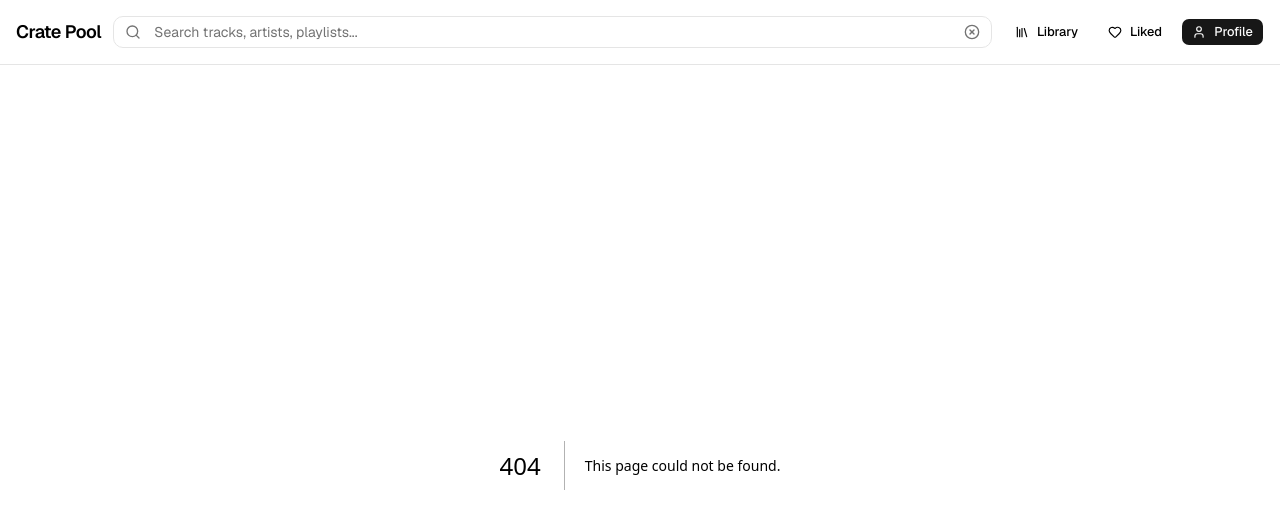
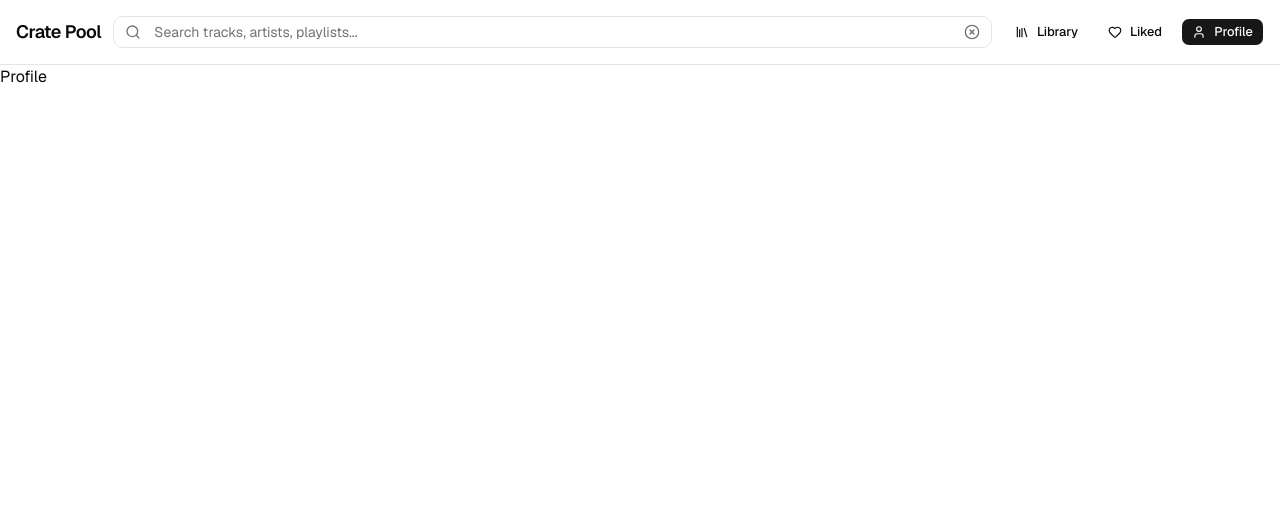
Before and after one commit to lberglind/record-pool, a Next.js app in the folder crate-pool/: page /profile in a window 1280 px wide. Before the commit this address had no page. Shown: the top 528 px of the page. Built offline with nearby package versions, Linux system fonts and the light colour scheme.

Commit message:
feat: added basic routing

```diff
--- /dev/null
+++ b/crate-pool/app/library/page.tsx
@@ -0,0 +1,8 @@
+
+import LibraryPresenter from "@/presenters/library-presenter"
+
+export default function LibraryPage() {
+    return (
+        <LibraryPresenter />
+    )
+}
--- /dev/null
+++ b/crate-pool/app/liked/page.tsx
@@ -0,0 +1,8 @@
+
+import LikedPresenter from "@/presenters/liked-presenter"
+
+export default function LikedPage() {
+    return (
+        <LikedPresenter />
+    )
+}
--- /dev/null
+++ b/crate-pool/app/profile/page.tsx
@@ -0,0 +1,8 @@
+
+import ProfilePresenter from "@/presenters/profile-presenter"
+
+export default function ProfilePage() {
+    return (
+        <ProfilePresenter />
+    )
+}
--- /dev/null
+++ b/crate-pool/presenters/library-presenter.tsx
@@ -0,0 +1,9 @@
+"use client"
+
+import LibraryView from "@/views/library-view"
+
+export default function LibraryPresenter() {
+    return (
+        <LibraryView />
+    )
+}
--- /dev/null
+++ b/crate-pool/presenters/liked-presenter.tsx
@@ -0,0 +1,9 @@
+"use client"
+
+import LikedView from "@/views/liked-view"
+
+export default function LikedPresenter() {
+    return (
+        <LikedView />
+    )
+}
--- /dev/null
+++ b/crate-pool/presenters/profile-presenter.tsx
@@ -0,0 +1,9 @@
+"use client"
+
+import ProfileView from "@/views/profile-view"
+
+export default function ProfilePresenter() {
+    return (
+        <ProfileView />
+    )
+}
--- /dev/null
+++ b/crate-pool/views/library-view.tsx
@@ -0,0 +1,7 @@
+export default function LibraryView() {
+    return (
+        <div>
+            <h1>Library</h1>
+        </div>
+    )
+}
--- /dev/null
+++ b/crate-pool/views/liked-view.tsx
@@ -0,0 +1,7 @@
+export default function LikedView() {
+    return (
+        <div>
+            <h1>Liked</h1>
+        </div>
+    )
+}
--- /dev/null
+++ b/crate-pool/views/profile-view.tsx
@@ -0,0 +1,7 @@
+export default function ProfileView() {
+    return (
+        <div>
+            <h1>Profile</h1>
+        </div>
+    )
+}
```
